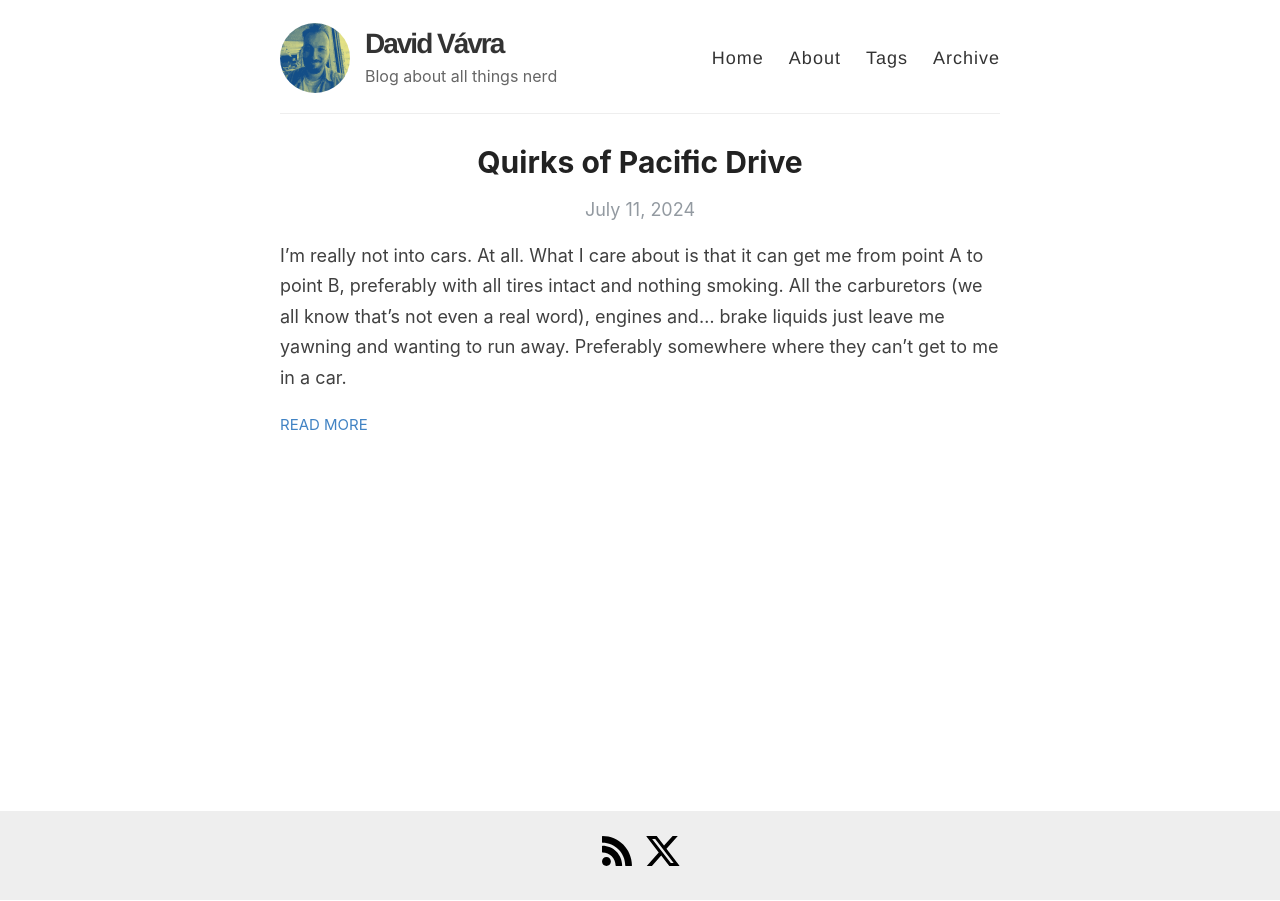
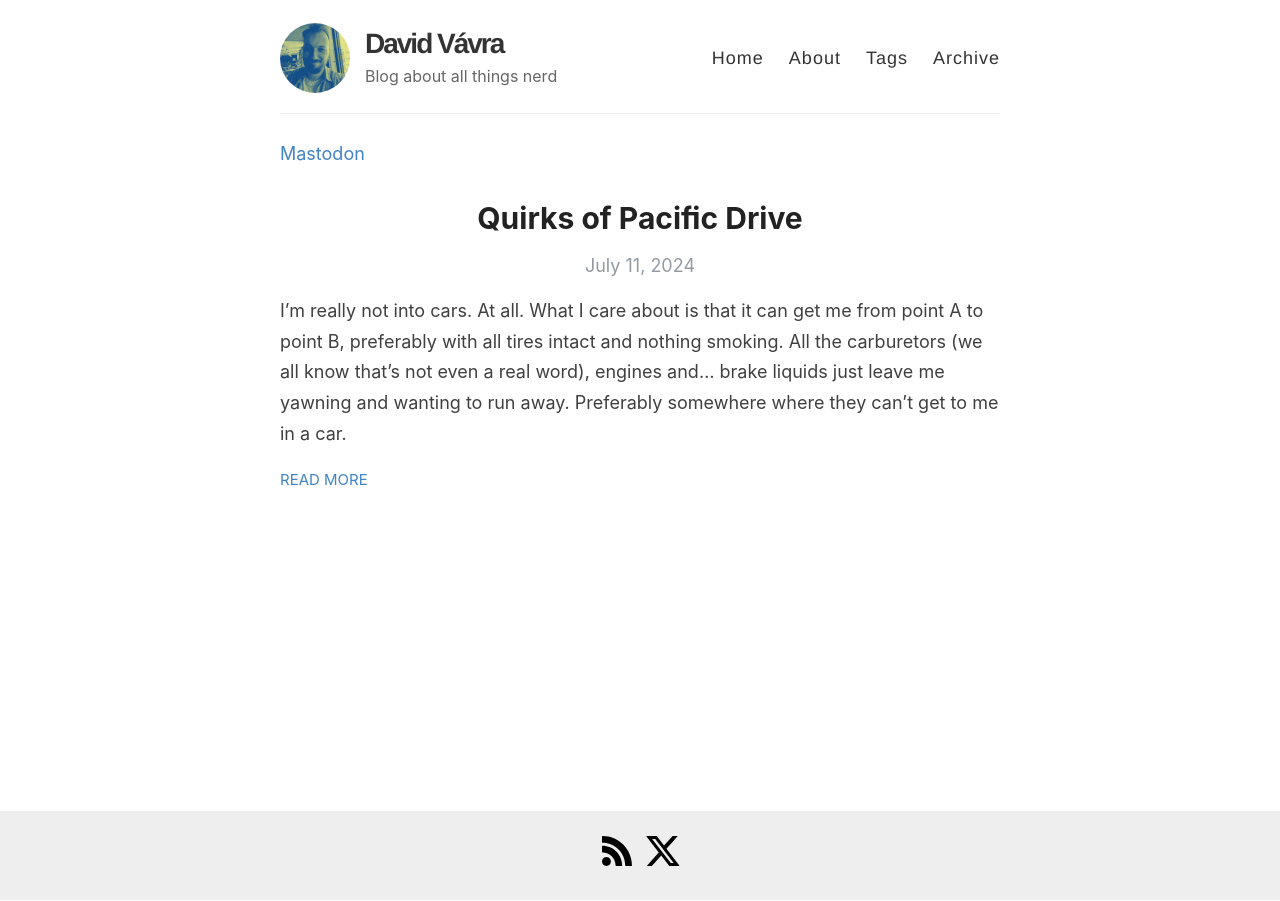
Before and after one commit to Than3s/than3s.github.io, a Jekyll site: the page built from index.html, in a window 1280 px wide. Built offline with Jekyll 4.4.1, drawn with Linux system fonts in a browser that asks for light colours; the list of posts is cut into pages by our own code.

Commit message:
mastodon verification

```diff
--- a/_layouts/default.html
+++ b/_layouts/default.html
@@ -15,7 +15,7 @@
   </head>
 
   <body>
-    <div id="bar"></div>
+    <!-- <div id="bar"></div> -->
     <div class="wrapper-container">
       <div class="wrapper-masthead">
         <div class="container">
--- a/index.html
+++ b/index.html
@@ -1,7 +1,7 @@
 ---
 layout: default
 ---
-
+<a rel="me" href="https://mastodon.gamedev.place/@davidvavra">Mastodon</a>
 <div class="posts">
   {% for post in paginator.posts %}
     <article class="post">
```
